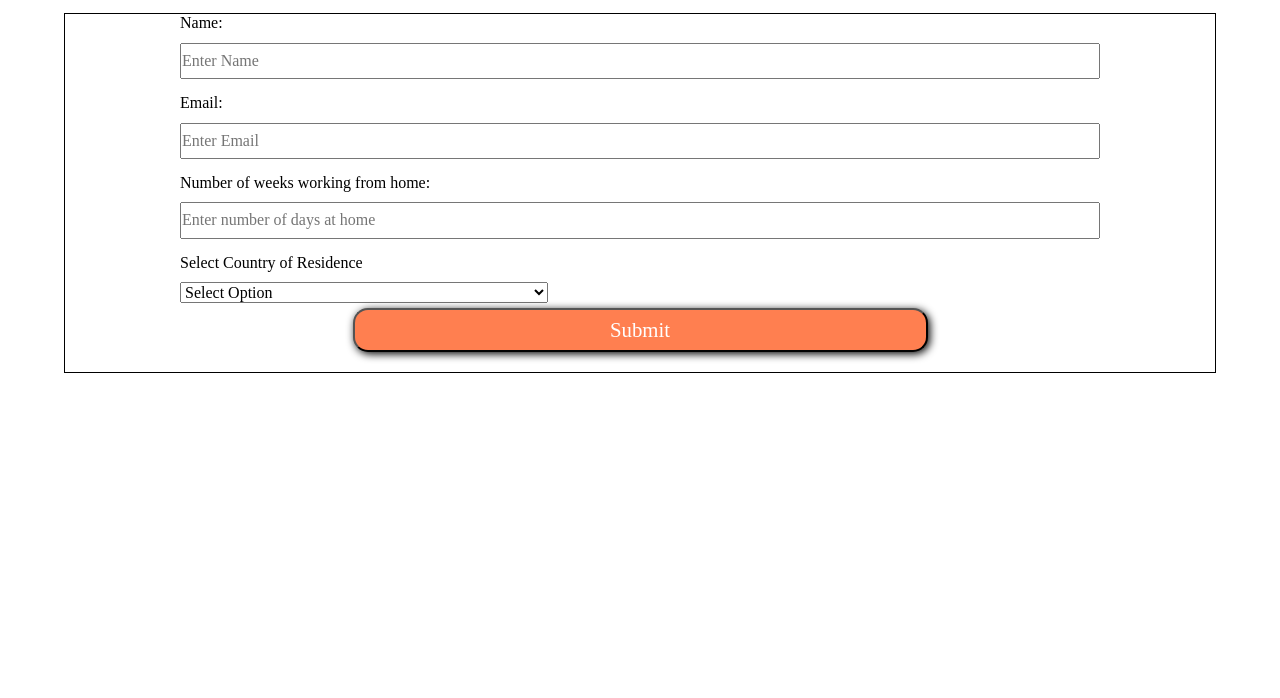
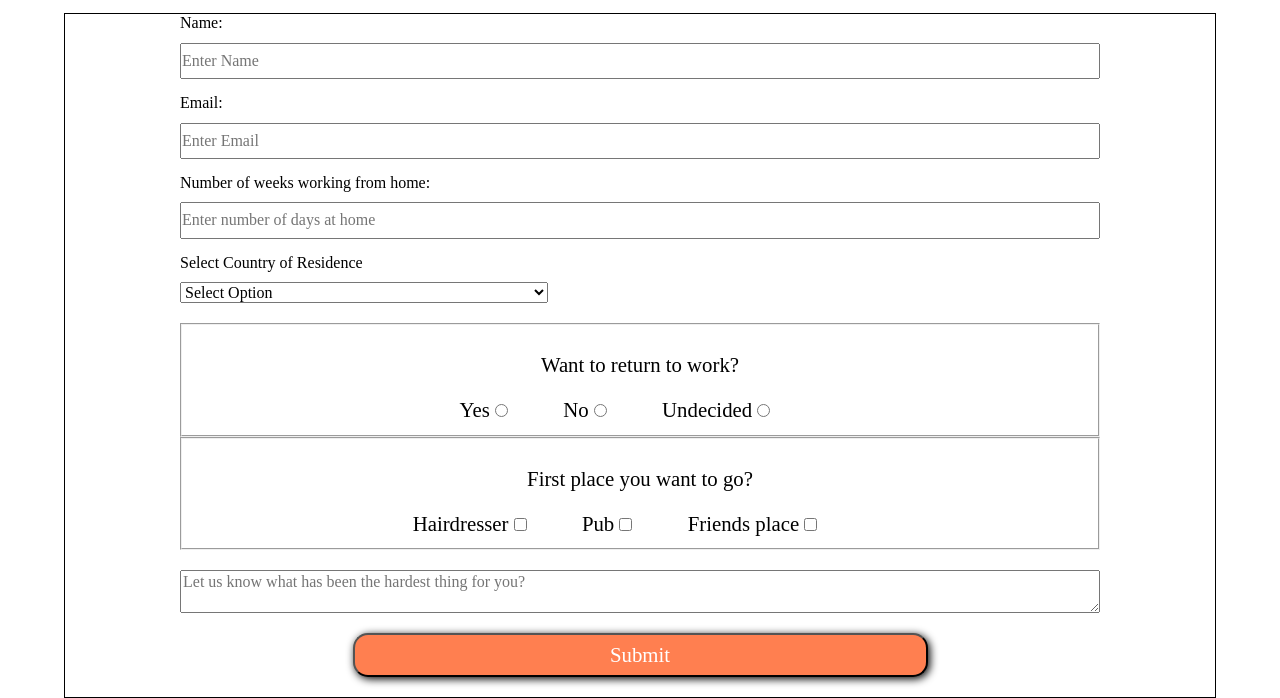
Before and after one commit to andrewrey/freecodecamp-surveyForm, a plain HTML site: page index.html in a window 1280 px wide. Shown: the part 237-935 px from the top of the page. Before the commit the page ends 800 px from the top, so only its background shows below. Drawn offline with Linux system fonts and the light colour scheme.

Commit message:
completed requirements for project

```diff
--- a/css/styles.css
+++ b/css/styles.css
@@ -28,7 +28,9 @@ form{
     border: 1px solid black;
 }
 
-input{
+input[type=text],
+input[type=email],
+input[type=number]{
     margin: 10px auto;
     display: block;
     padding: 7px 0;
@@ -55,6 +57,25 @@ button{
 
 select{
     margin-top: 10px;
+    margin-bottom: 15px;
     display: block;
     width: 40%;
 }
+
+#group1,
+#group2{
+    width: 80%;
+    margin: 0 auto;
+    text-align: center;
+    font-size: 1.3rem;
+}
+
+input[type=radio],
+input[type=checkbox]{
+    margin-right: 50px;
+}
+
+textarea{
+    width: 80%;
+    margin: 20px auto;
+}
--- a/index.html
+++ b/index.html
@@ -31,6 +31,25 @@
                     <option value="mexico">Mexico</option>
                 </select>
             </label>
+            <fieldset id="group1">
+                <p>Want to return to work?</p>
+                <label for="yes">Yes</label>
+                <input id="yes" type="radio" value="Yes" name="group1">
+                <label for="no">No</label>
+                <input id="no" type="radio" value="No" name="group1">
+                <label for="maybe">Undecided</label>
+                <input id="maybe" type="radio" value="undecided" name="group1">
+            </fieldset>
+            <fieldset id="group2">
+                <p>First place you want to go?</p>
+                <label>Hairdresser</label>
+                <input type="checkbox" id="hairdresser" value="hairdresser" name="group2">
+                <label for="pub">Pub</label>
+                <input type="checkbox" id="pub" value="pub" name="group2">
+                <label for='friend'>Friends place</label>
+                <input type="checkbox" id="friend" value="friends place" name="group2">
+            </fieldset>
+            <textarea placeholder="Let us know what has been the hardest thing for you?"></textarea>
 
             <button type="submit">Submit</button>
         </form>
```
